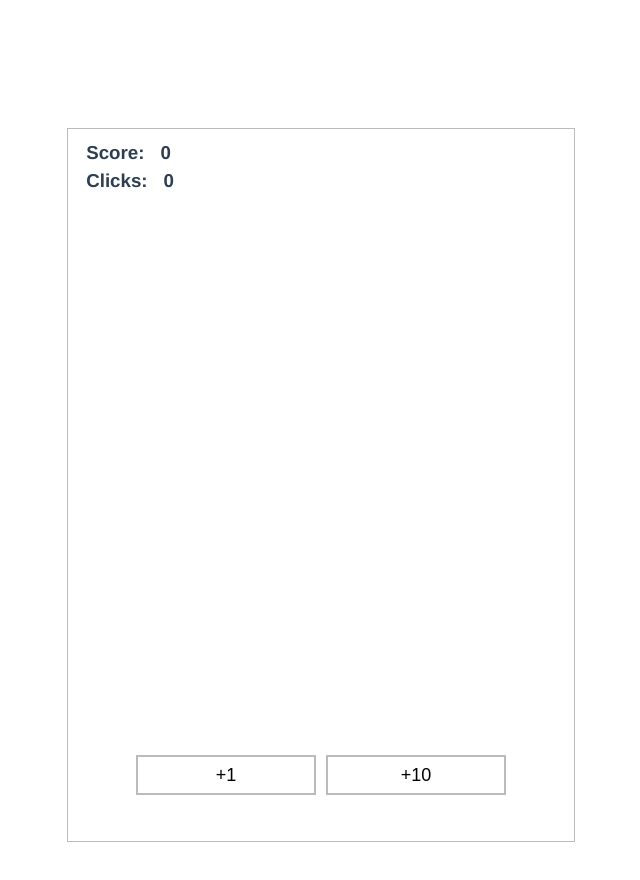
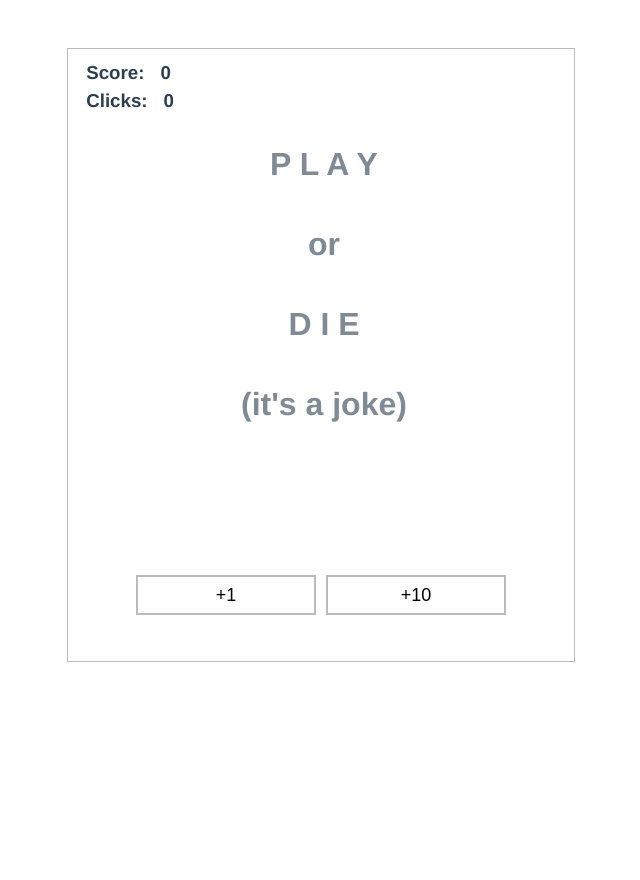
Before and after one commit to AndrewBondarenko/koth, a Vue app: page / in a window 1280 px wide. Shown: the top 880 px of the page, without its empty margins (320-960 px from the left). After the commit the page ends 800 px from the top, so only its background shows below. Built offline with nearby package versions, Linux system fonts and the light colour scheme.

Commit message:
Chart fix (message)

```diff
--- a/src/components/UserBlock.vue
+++ b/src/components/UserBlock.vue
@@ -22,7 +22,7 @@ import UserBlockClick from '../components/UserBlockClick';
 .user_block
     display: flex
     width: 40%
-    margin: 40px auto
+    margin: 0 auto
     .user_block-click
         width: 100%
 
--- a/src/components/UserBlockClickChart.vue
+++ b/src/components/UserBlockClickChart.vue
@@ -1,5 +1,11 @@
 <template>
     <div class="user-chart">
+        <div v-if="heightChart === 0" class="user-chart-message">
+            <h1>P L A Y</h1>
+            <h1>or</h1>
+            <h1>D  I  E</h1>
+            <h1>(it's a joke)</h1>
+        </div>
         <div id="svgChart"></div>
     </div>
 </template>
@@ -31,13 +37,13 @@
                 d3.select('#svgChart')
                     .append('svg')
                     .attr('width', 500)
-                    .attr('height', 500)
+                    .attr('height', 400)
                     .style('background', '#fff')
                     .append('rect')
                     .attr('x', 240)
-                    .attr('y', 500 - this.heightChart % 500)
+                    .attr('y', 400 - this.heightChart % 400)
                     .attr('width', 20)
-                    .attr('height', this.heightChart % 500)
+                    .attr('height', this.heightChart % 400)
                     .style('fill', '#31708f');
             }
         },
@@ -45,5 +51,10 @@
 </script>
 
 <style scoped lang="sass">
-
+.user-chart-message
+    position: absolute
+    display: flex
+    flex-direction: column
+    margin: 0 13.5% 0 13.5%
+    opacity: 0.6
 </style>
--- a/src/views/Main.vue
+++ b/src/views/Main.vue
@@ -28,6 +28,6 @@ import UserBlock from '../components/UserBlock.vue';
         display: flex
         width: 100%
         height: 100%
-        margin: 40px auto
+        margin: 0 auto
 
 </style>
```
Also changed, not shown: 1 other file (tests, documents, lock files or other folders).
